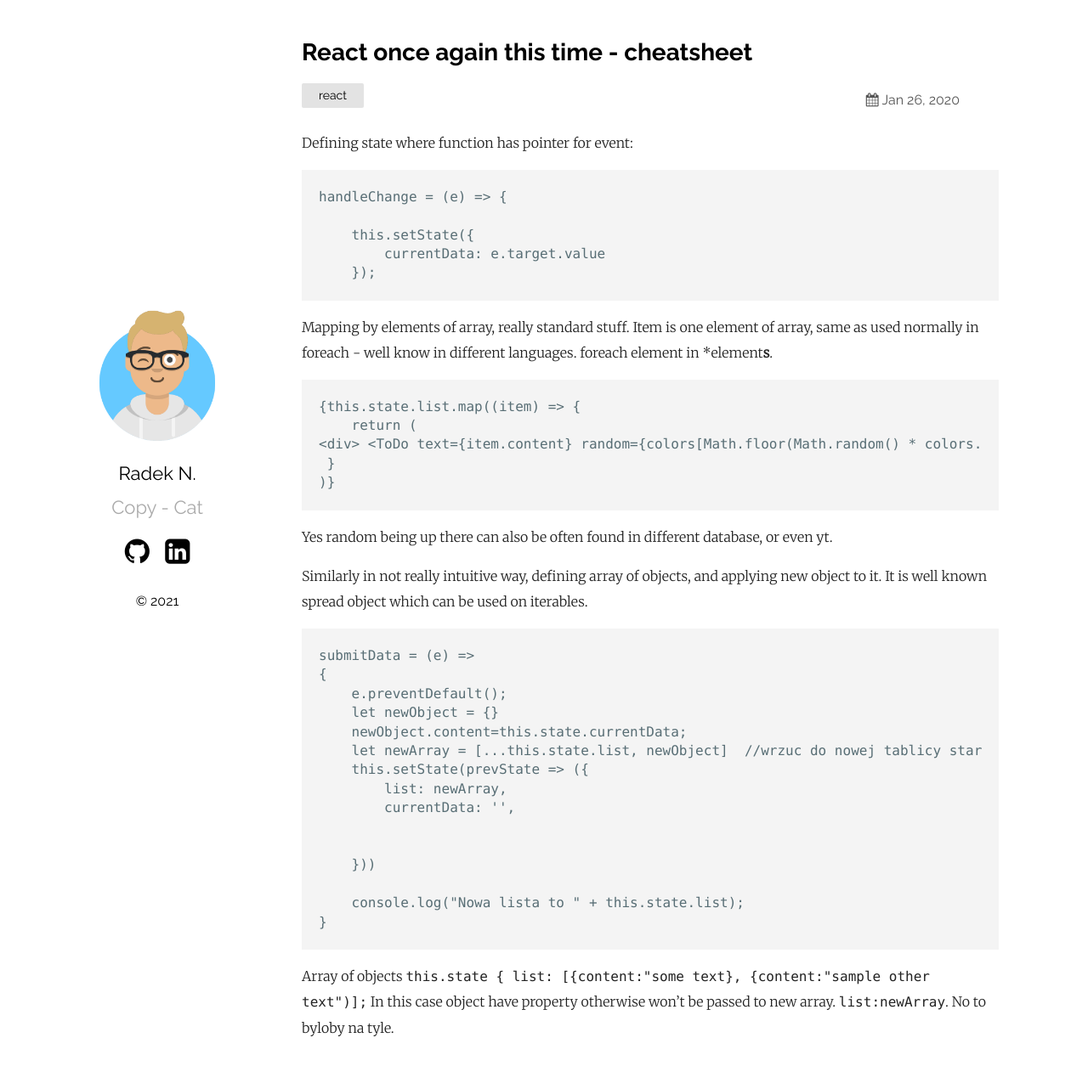
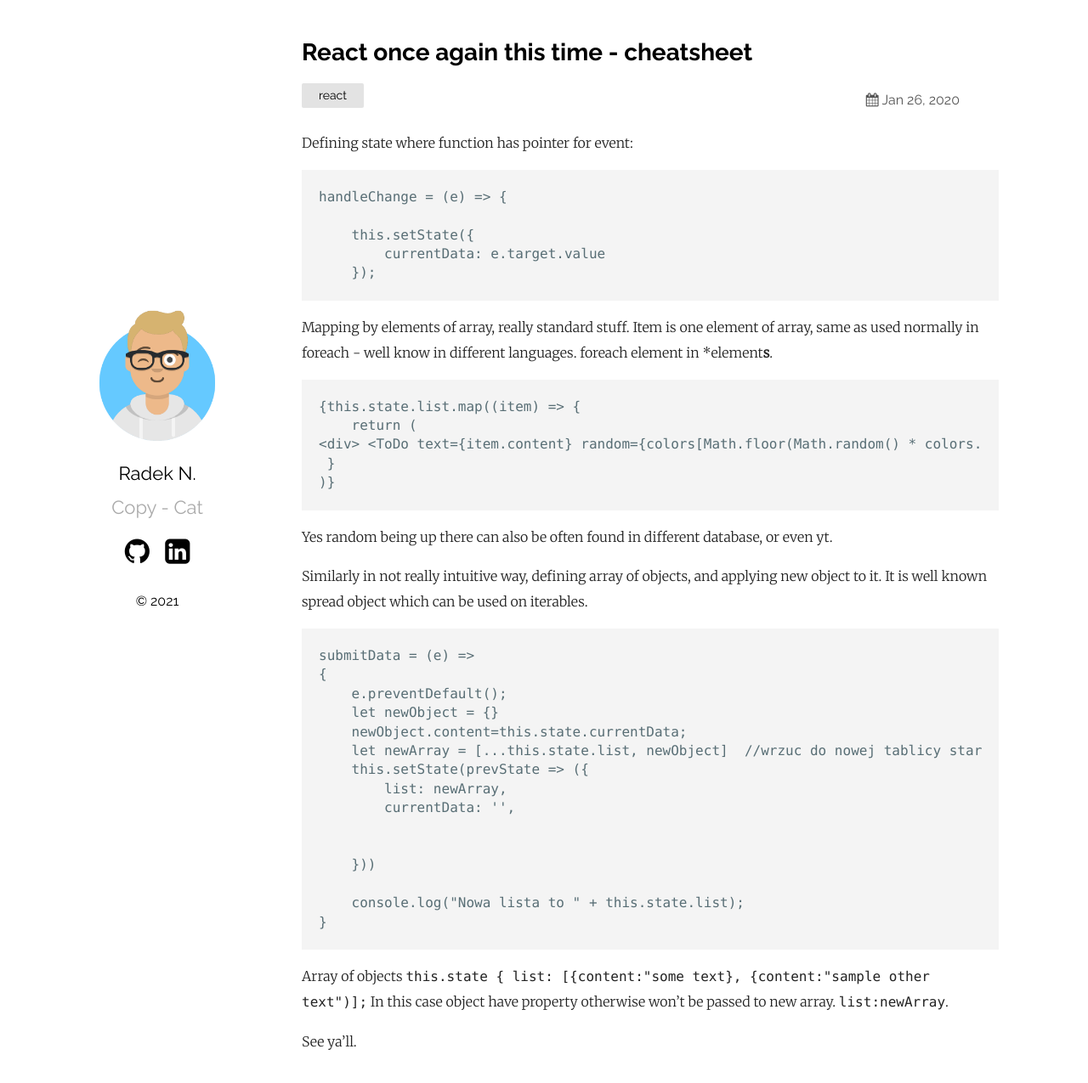
Before and after one commit to rnied137/szelma139.github.io, a Jekyll site: the page built from _posts/2020-01-26-React-let's-start-again.markdown, in a window 1280 px wide and 1286 px high. Shown: the top 1275 px of the window at 85% size. Built offline with Jekyll 4.4.1, drawn with Linux system fonts in a browser that asks for light colours.

Commit message:
Update 2020-01-26-React-let's-start-again.markdown

```diff
--- a/_posts/2020-01-26-React-let's-start-again.markdown
+++ b/_posts/2020-01-26-React-let's-start-again.markdown
@@ -47,4 +47,6 @@ submitData = (e) =>
 
 Array of objects `this.state { list: [{content:"some text}, {content:"sample other text")];`
 In this case object have property otherwise won't be passed to new array.
-`list:newArray`. No to byloby na tyle.
+`list:newArray`.
+
+See ya'll.
```
